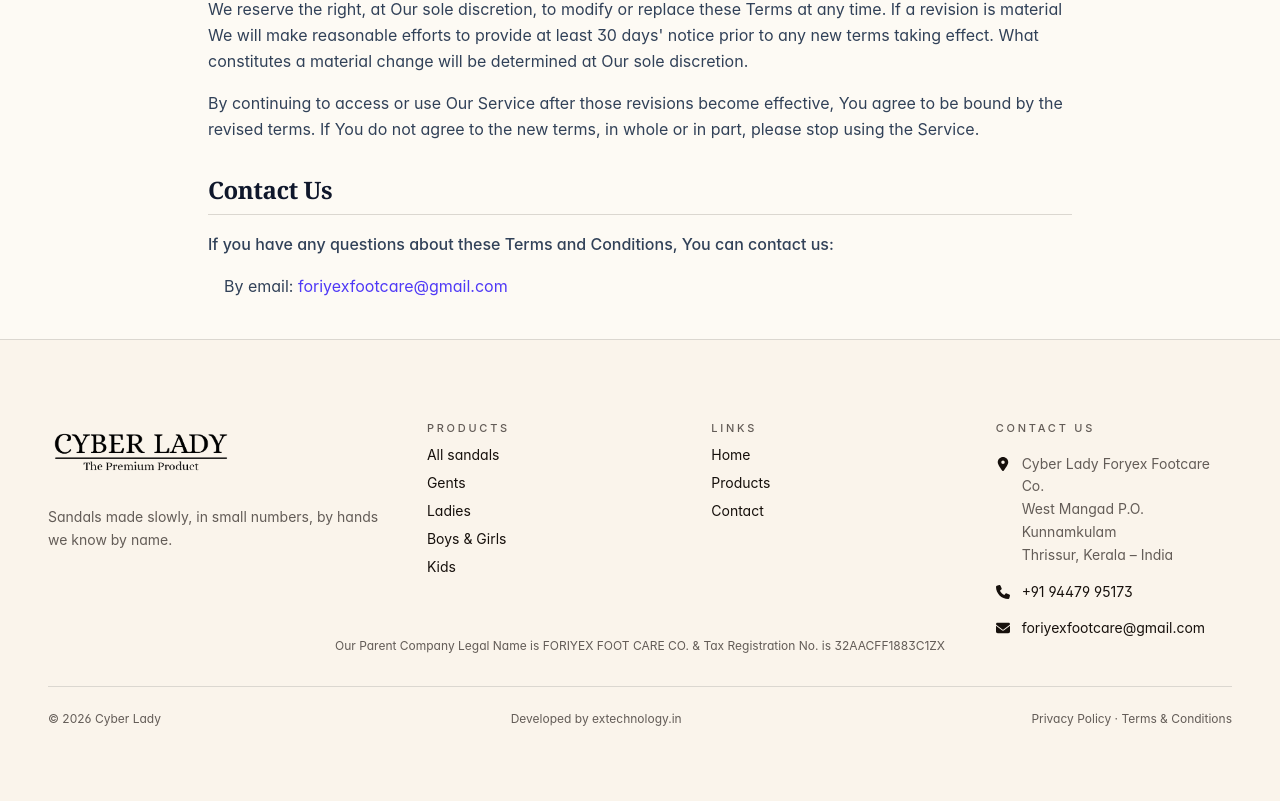
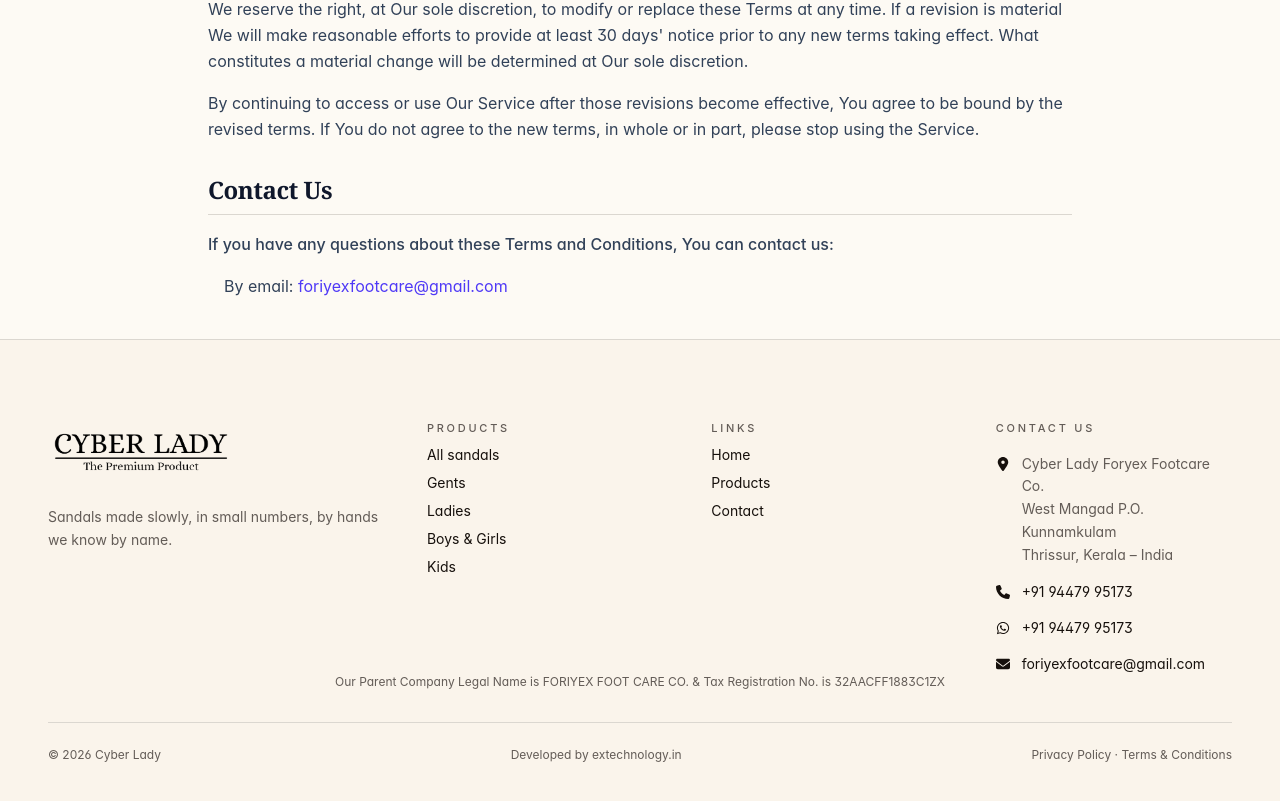
Before and after one commit to extechnology/cyber_lady, a React (Vite) app: page /terms-and-conditions in a window 1280 px wide. Shown: the part 4341-5142 px from the top of the page. Built offline with nearby package versions, Linux system fonts and the light colour scheme.

Commit message:
updated footer, added whatsapp icon

```diff
--- a/src/components/shared/Footer.tsx
+++ b/src/components/shared/Footer.tsx
@@ -1,5 +1,5 @@
 import { Link } from "react-router-dom";
-import { FaLocationDot, FaPhone, FaEnvelope } from "react-icons/fa6";
+import { FaLocationDot, FaPhone, FaEnvelope, FaWhatsapp } from "react-icons/fa6";
 
 export function Footer() {
   return (
@@ -63,6 +63,18 @@
               </li>
 
               <li className="flex items-center gap-3">
+                <FaWhatsapp className="text-ink" />
+                <a
+                  href="https://wa.me/+919447995173?text=Hello,%20I%20would%20like%20to%20order%20sandals"
+                  className="link-underline"
+                  target="_blank"
+                  rel="noopener noreferrer"
+                >
+                  +91 94479 95173
+                </a>
+              </li>
+
+              <li className="flex items-center gap-3">
                 <FaEnvelope className="text-ink" />
                 <a
                   href="mailto:foriyexfootcare@gmail.com"
```
